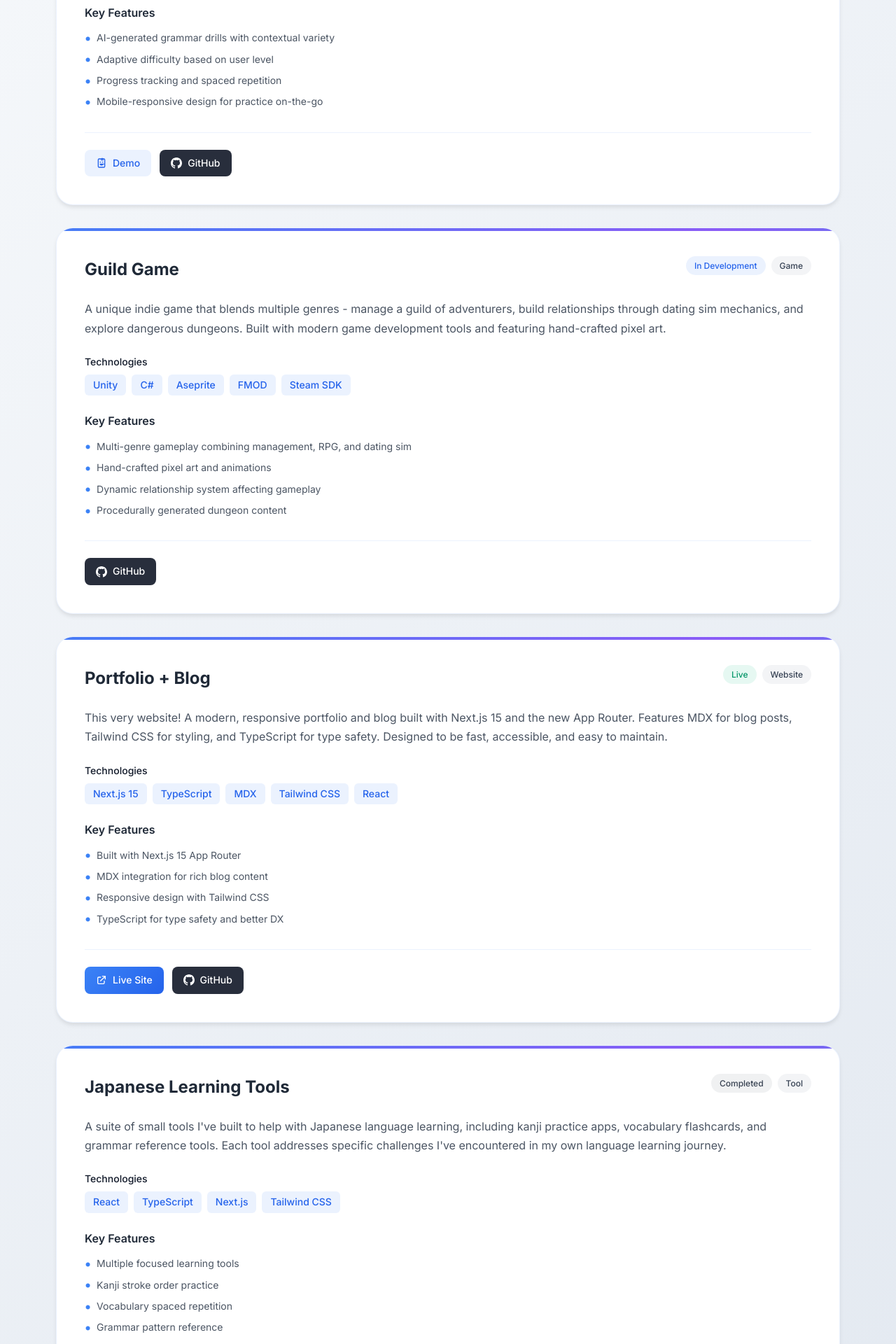
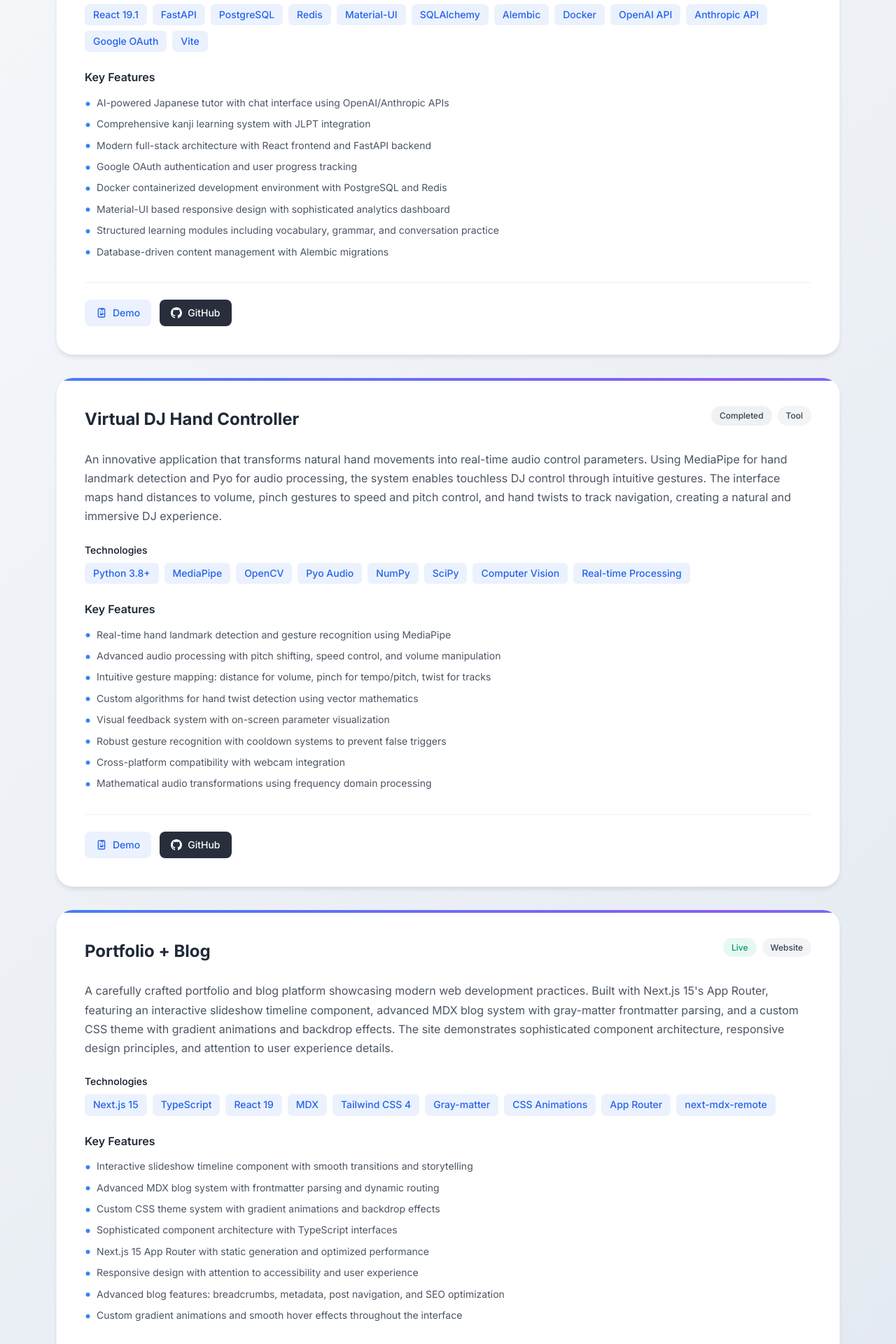
Before and after one commit to miles-hollifield/miles-portfolio-blog, a Next.js app: page /projects in a window 1280 px wide. Shown: the part 880-2800 px from the top of the page at 70% size. Built offline with nearby package versions, Linux system fonts and the light colour scheme.

Commit message:
[Update] Enhance project descriptions and add new project details for improved clarity and engagement

```diff
--- a/src/app/page.tsx
+++ b/src/app/page.tsx
@@ -20,7 +20,7 @@ export default function HomePage() {
             </h1>
 
             <p className="text-xl md:text-2xl text-gray-700 mb-8 max-w-3xl mx-auto leading-relaxed">
-              {`I'm a software engineer, writer, and lifelong learner. I love building apps, exploring Japanese, and sharing what I learn.`}
+              {`I'm a software engineer, indie game developer, writer, and lifelong learner. I love building apps, exploring Japanese, and sharing what I learn.`}
             </p>
 
             {/* Enhanced buttons */}
--- a/src/app/projects/page.tsx
+++ b/src/app/projects/page.tsx
@@ -18,73 +18,79 @@ interface Project {
 const projects: Project[] = [
   {
     title: "Kakitori",
-    description: "AI-powered Japanese grammar practice app with personalized sentence drills",
-    longDescription: "A web application that uses OpenAI's GPT-4 to generate unique, contextually appropriate Japanese sentences for grammar practice. Unlike traditional textbooks with static examples, Kakitori provides endless variety to help learners truly master grammar patterns.",
-    technologies: ["Next.js", "TypeScript", "OpenAI API", "Tailwind CSS", "Vercel"],
+    description: "Comprehensive Japanese learning platform with AI-powered tutoring and structured practice modules",
+    longDescription: "A full-stack Japanese language learning platform featuring an intelligent AI tutor, kanji practice systems, vocabulary building tools, and progress analytics. Built with a modern React frontend and FastAPI backend, Kakitori provides personalized learning experiences through AI integration and comprehensive study tools. The platform includes Google OAuth authentication, PostgreSQL data persistence, and Redis caching for optimal performance.",
+    technologies: [
+      "React 19.1", "FastAPI", "PostgreSQL", "Redis",
+      "Material-UI", "SQLAlchemy", "Alembic", "Docker",
+      "OpenAI API", "Anthropic API", "Google OAuth", "Vite"
+    ],
     status: "In Development",
     links: {
-      github: "https://github.com/miles-hollifield/kakitori",
+      github: "https://github.com/miles-hollifield/KakitoriAPP",
       demo: "https://kakitori-demo.vercel.app"
     },
     highlights: [
-      "AI-generated grammar drills with contextual variety",
-      "Adaptive difficulty based on user level",
-      "Progress tracking and spaced repetition",
-      "Mobile-responsive design for practice on-the-go"
+      "AI-powered Japanese tutor with chat interface using OpenAI/Anthropic APIs",
+      "Comprehensive kanji learning system with JLPT integration",
+      "Modern full-stack architecture with React frontend and FastAPI backend",
+      "Google OAuth authentication and user progress tracking",
+      "Docker containerized development environment with PostgreSQL and Redis",
+      "Material-UI based responsive design with sophisticated analytics dashboard",
+      "Structured learning modules including vocabulary, grammar, and conversation practice",
+      "Database-driven content management with Alembic migrations"
     ],
     category: "Web App"
   },
   {
-    title: "Guild Game",
-    description: "Indie game combining adventurer management, dating sim, and dungeon crawling",
-    longDescription: "A unique indie game that blends multiple genres - manage a guild of adventurers, build relationships through dating sim mechanics, and explore dangerous dungeons. Built with modern game development tools and featuring hand-crafted pixel art.",
-    technologies: ["Unity", "C#", "Aseprite", "FMOD", "Steam SDK"],
-    status: "In Development",
+    title: "Virtual DJ Hand Controller",
+    description: "Computer vision-based DJ interface controlled entirely through hand gestures and webcam tracking",
+    longDescription: "An innovative application that transforms natural hand movements into real-time audio control parameters. Using MediaPipe for hand landmark detection and Pyo for audio processing, the system enables touchless DJ control through intuitive gestures. The interface maps hand distances to volume, pinch gestures to speed and pitch control, and hand twists to track navigation, creating a natural and immersive DJ experience.",
+    technologies: [
+      "Python 3.8+", "MediaPipe", "OpenCV", "Pyo Audio",
+      "NumPy", "SciPy", "Computer Vision", "Real-time Processing"
+    ],
+    status: "Completed",
     links: {
-      github: "https://github.com/miles-hollifield/guild-game"
+      github: "https://github.com/miles-hollifield/VirtualDJ-HandController",
+      demo: "https://github.com/miles-hollifield/virtual-dj-hand-controller/blob/main/docs/demo_screenshot.png"
     },
     highlights: [
-      "Multi-genre gameplay combining management, RPG, and dating sim",
-      "Hand-crafted pixel art and animations",
-      "Dynamic relationship system affecting gameplay",
-      "Procedurally generated dungeon content"
+      "Real-time hand landmark detection and gesture recognition using MediaPipe",
+      "Advanced audio processing with pitch shifting, speed control, and volume manipulation",
+      "Intuitive gesture mapping: distance for volume, pinch for tempo/pitch, twist for tracks",
+      "Custom algorithms for hand twist detection using vector mathematics",
+      "Visual feedback system with on-screen parameter visualization",
+      "Robust gesture recognition with cooldown systems to prevent false triggers",
+      "Cross-platform compatibility with webcam integration",
+      "Mathematical audio transformations using frequency domain processing"
     ],
-    category: "Game"
+    category: "Tool"
   },
   {
     title: "Portfolio + Blog",
-    description: "Personal portfolio and blog built with modern web technologies",
-    longDescription: "This very website! A modern, responsive portfolio and blog built with Next.js 15 and the new App Router. Features MDX for blog posts, Tailwind CSS for styling, and TypeScript for type safety. Designed to be fast, accessible, and easy to maintain.",
-    technologies: ["Next.js 15", "TypeScript", "MDX", "Tailwind CSS", "React"],
+    description: "Modern portfolio website featuring interactive timeline, advanced blog system, and sophisticated UI/UX design",
+    longDescription: "A carefully crafted portfolio and blog platform showcasing modern web development practices. Built with Next.js 15's App Router, featuring an interactive slideshow timeline component, advanced MDX blog system with gray-matter frontmatter parsing, and a custom CSS theme with gradient animations and backdrop effects. The site demonstrates sophisticated component architecture, responsive design principles, and attention to user experience details.",
+    technologies: [
+      "Next.js 15", "TypeScript", "React 19", "MDX", "Tailwind CSS 4",
+      "Gray-matter", "CSS Animations", "App Router", "next-mdx-remote"
+    ],
     status: "Live",
     links: {
       live: "https://miles-portfolio.vercel.app",
       github: "https://github.com/miles-hollifield/miles-portfolio-blog"
     },
     highlights: [
-      "Built with Next.js 15 App Router",
-      "MDX integration for rich blog content",
-      "Responsive design with Tailwind CSS",
-      "TypeScript for type safety and better DX"
+      "Interactive slideshow timeline component with smooth transitions and storytelling",
+      "Advanced MDX blog system with frontmatter parsing and dynamic routing",
+      "Custom CSS theme system with gradient animations and backdrop effects",
+      "Sophisticated component architecture with TypeScript interfaces",
+      "Next.js 15 App Router with static generation and optimized performance",
+      "Responsive design with attention to accessibility and user experience",
+      "Advanced blog features: breadcrumbs, metadata, post navigation, and SEO optimization",
+      "Custom gradient animations and smooth hover effects throughout the interface"
     ],
     category: "Website"
-  },
-  {
-    title: "Japanese Learning Tools",
-    description: "Collection of utilities for Japanese language study",
-    longDescription: "A suite of small tools I've built to help with Japanese language learning, including kanji practice apps, vocabulary flashcards, and grammar reference tools. Each tool addresses specific challenges I've encountered in my own language learning journey.",
-    technologies: ["React", "TypeScript", "Next.js", "Tailwind CSS"],
-    status: "Completed",
-    links: {
-      github: "https://github.com/miles-hollifield/japanese-tools"
-    },
-    highlights: [
-      "Multiple focused learning tools",
-      "Kanji stroke order practice",
-      "Vocabulary spaced repetition",
-      "Grammar pattern reference"
-    ],
-    category: "Tool"
   }
 ];
 
```
